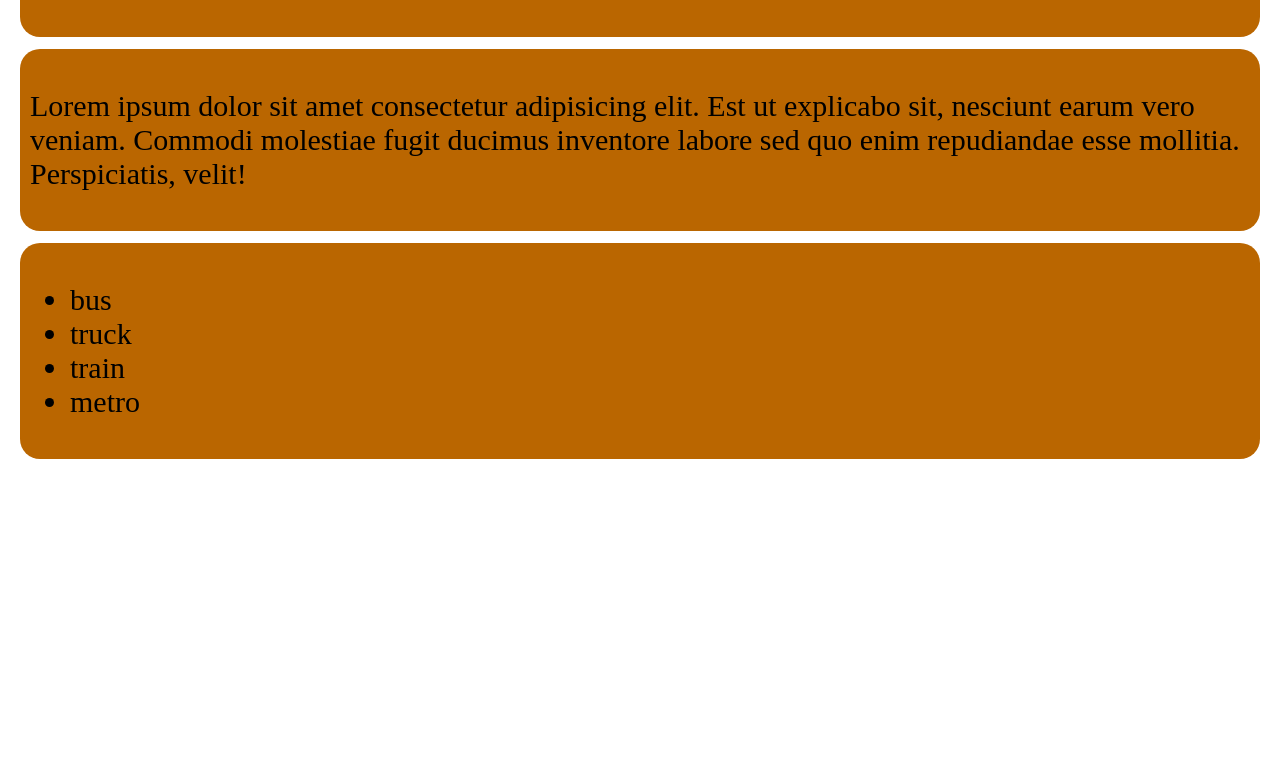
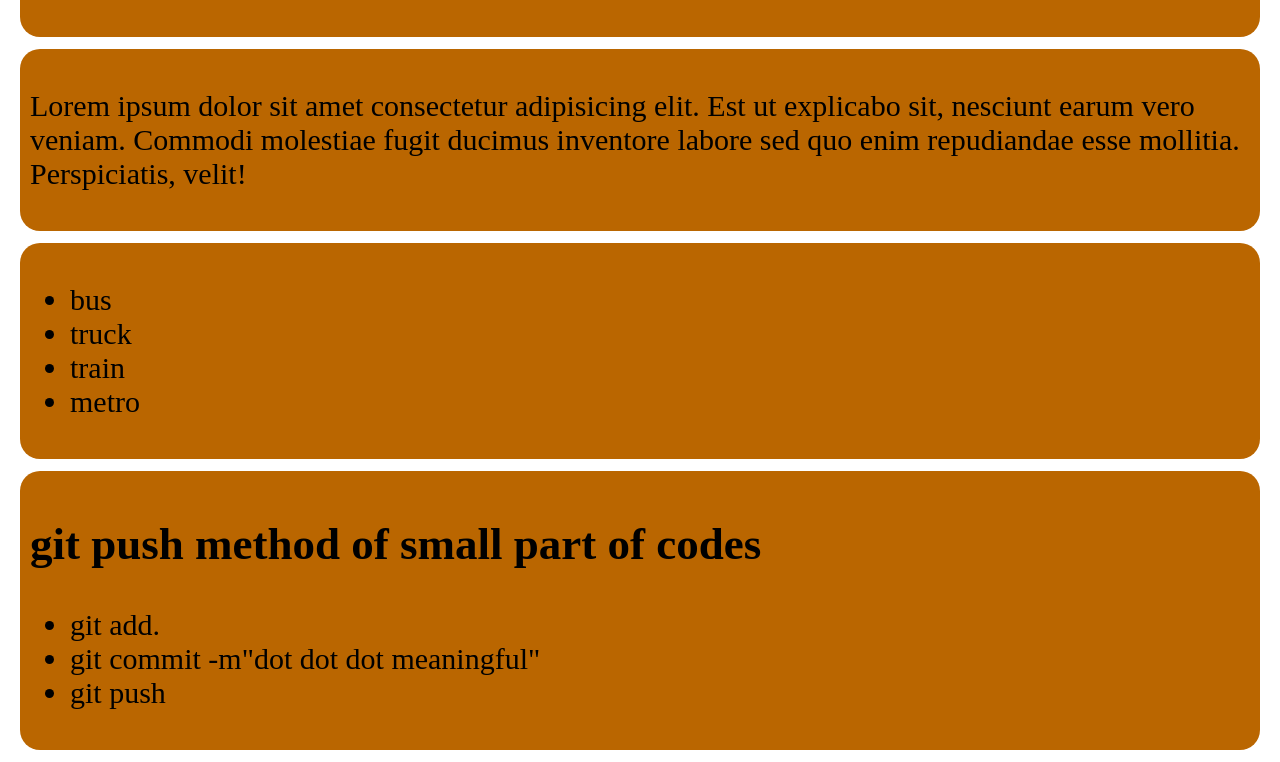
Before and after one commit to tanim-k/first-css-github-repo, a plain HTML site: page index.html in a window 1280 px wide. Shown: the part 833-1595 px from the top of the page. Before the commit the page ends 1304 px from the top, so only its background shows below. Drawn offline with Linux system fonts and the light colour scheme.

Commit message:
added another list

```diff
--- a/index.html
+++ b/index.html
@@ -34,5 +34,13 @@
             <li>metro</li>
         </ul>
     </div>
+    <div>
+        <h2>git push method of small part of codes</h2>
+        <ul>
+            <li>git add.</li>
+            <li>git commit -m"dot dot dot meaningful"</li>
+            <li>git push</li>
+        </ul>
+    </div>
 </body>
 </html>
```
